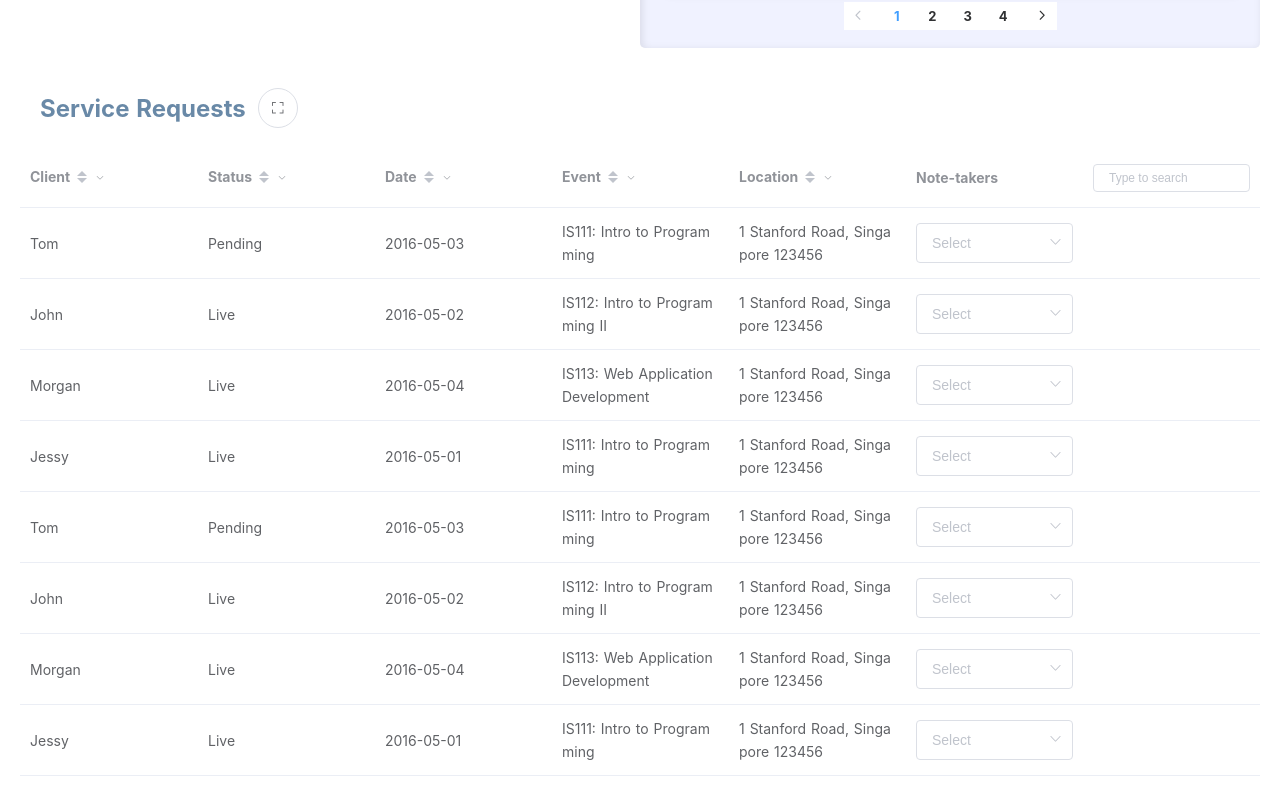
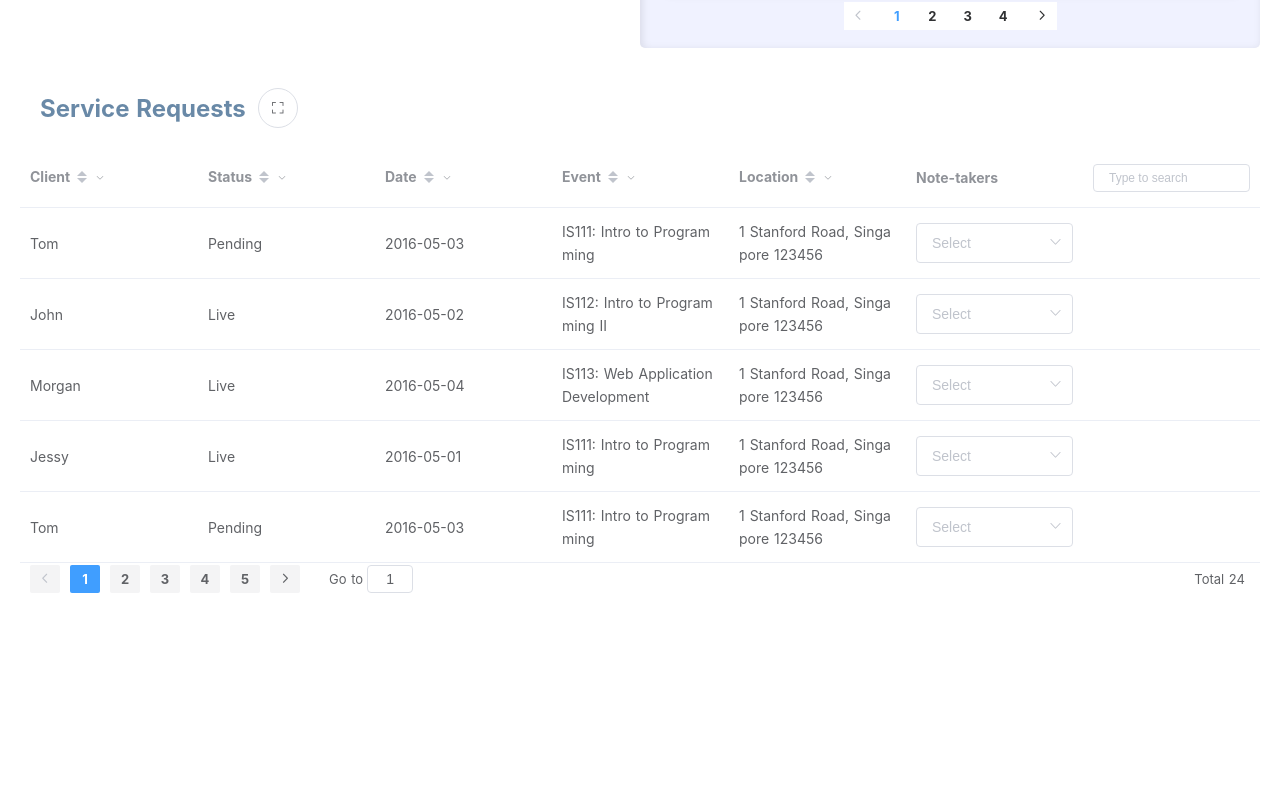
Before and after one commit to SADEAFxSMU/sadeaf-app, a Nuxt app in the folder sadeaf-web/: page /admin in a window 1280 px wide. Shown: the part 829-1618 px from the top of the page. After the commit the page ends 1444 px from the top, so only its background shows below. Built offline with nearby package versions, Linux system fonts and the light colour scheme.

Commit message:
Added pagination to table component

```diff
--- a/sadeaf-web/components/tables/SuperTable.vue
+++ b/sadeaf-web/components/tables/SuperTable.vue
@@ -8,7 +8,7 @@
                  circle />
     </div>
     <el-table
-      :data="tableDataFiltered"
+      :data="paginatedTableData"
       style="width: 100%;">
       <el-table-column v-for="column in tableSingleValueColumns"
                        :label="column.label"
@@ -51,6 +51,14 @@
         </template>
       </el-table-column>
     </el-table>
+    <el-pagination
+    background
+    :page-size="this.rowLimit"
+    :total="this.tableDataFiltered.length"
+    :pager-count="10"
+    :current-page="this.currentPage"
+    @current-change="this.handlePageChange"
+    />
   </div>
 </template>
 
@@ -79,6 +87,8 @@ export default {
     return {
       search: "",
       selects: {},
+      rowLimit: 5, // Limit rows for pagination
+      currentPage: 1, // Local state for current selected page
     };
   },
   created() {
@@ -100,6 +110,9 @@ export default {
     // }
   },
   methods: {
+    handlePageChange(currentPage) {
+      this.currentPage = currentPage;
+    },
     handleEdit(index, row) {
       console.log(index, row);
     },
@@ -143,8 +156,14 @@ export default {
     tableSelectColumns() {
       return this.tableColumns.filter(x => x.type === 'select');
     },
+    paginatedTableData() {
+      return this.tableDataFiltered.slice((this.currentPage - 1) * this.rowLimit, this.currentPage * this.rowLimit);
+    },
     tableDataFiltered() {
       // TODO: Use a worker for this expensive filtering
+      // reset currentPage to 1 when you search, this prevents table from showing "No Data" if your previously selected page was beyond
+      // the new paginatedTableData length
+      this.currentPage = 1;
       return this.tableData.filter(data => {
         if (!this.search) return true;
         const searchString = this.search.toLowerCase();
@@ -162,7 +181,7 @@ export default {
         }
         return false;
       });
-    }
+    },
   }
 };
 </script>
```
